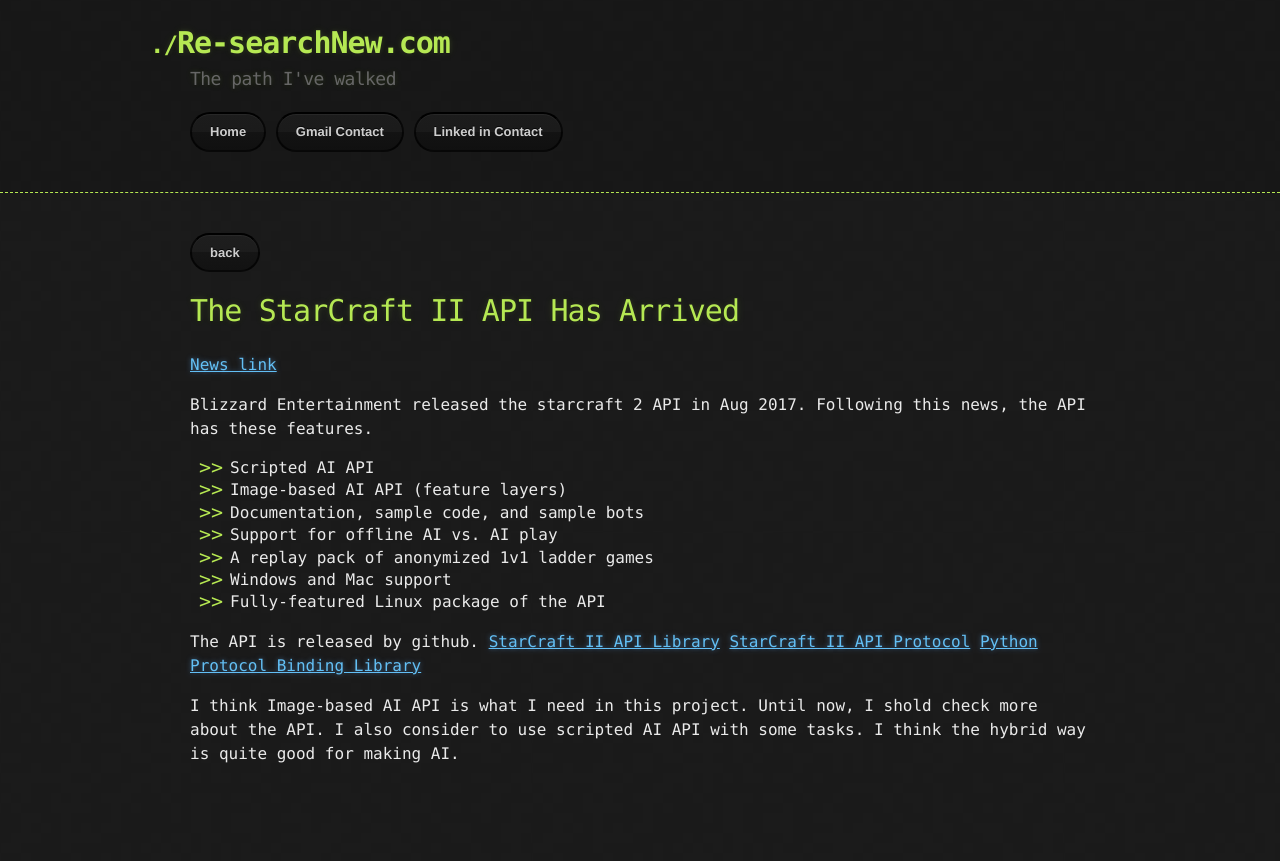
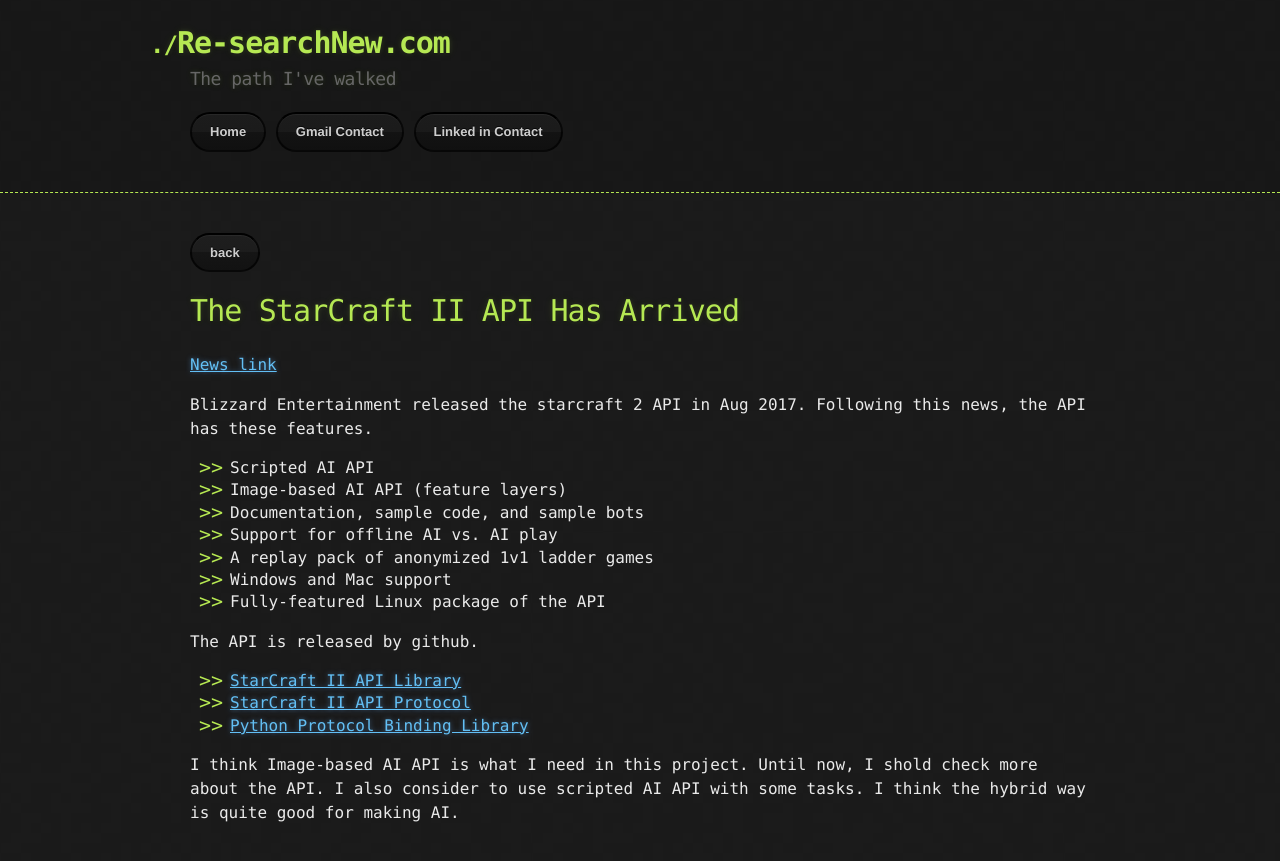
Before and after one commit to celindacain25/jin993.github.io, a Jekyll site: the page built from project/sc2AI/Plat/blizNews.md, in a window 1280 px wide. Shown: the top 861 px of the page. Built offline with Jekyll 4.4.1, drawn with Linux system fonts in a browser that asks for light colours.

```diff
--- a/project/sc2AI/Plat/blizNews.md
+++ b/project/sc2AI/Plat/blizNews.md
@@ -18,8 +18,8 @@ Blizzard Entertainment released the starcraft 2 API in Aug 2017. Following this
 - Fully-featured Linux package of the API
 
 The API is released by github.
-[StarCraft II API Library](https://github.com/Blizzard/s2client-api)
-[StarCraft II API Protocol](https://github.com/Blizzard/s2client-proto)
-[Python Protocol Binding Library](https://pypi.python.org/pypi/s2clientprotocol/)
+- [StarCraft II API Library](https://github.com/Blizzard/s2client-api)
+- [StarCraft II API Protocol](https://github.com/Blizzard/s2client-proto)
+- [Python Protocol Binding Library](https://pypi.python.org/pypi/s2clientprotocol/)
 
 I think Image-based AI API is what I need in this project. Until now, I shold check more about the API. I also consider to use scripted AI API with some tasks. I think the hybrid way is quite good for making AI.
```
